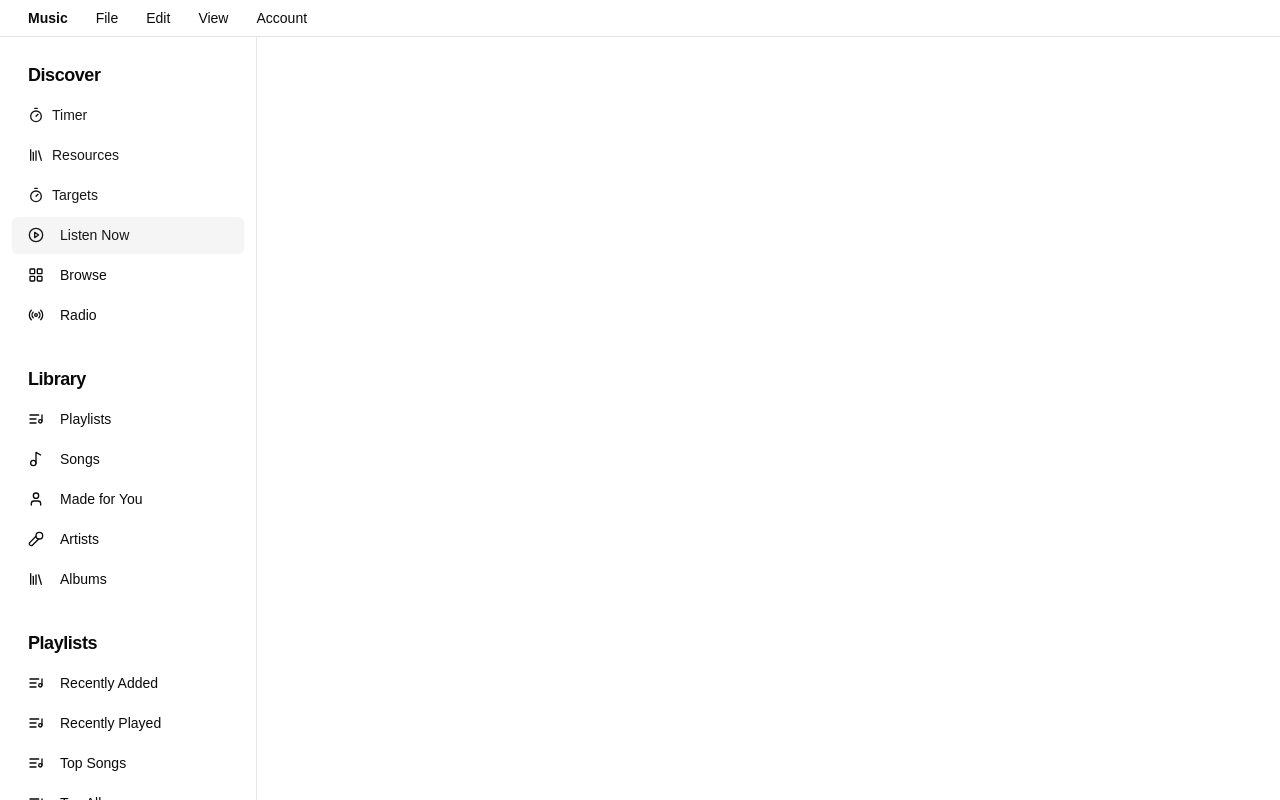
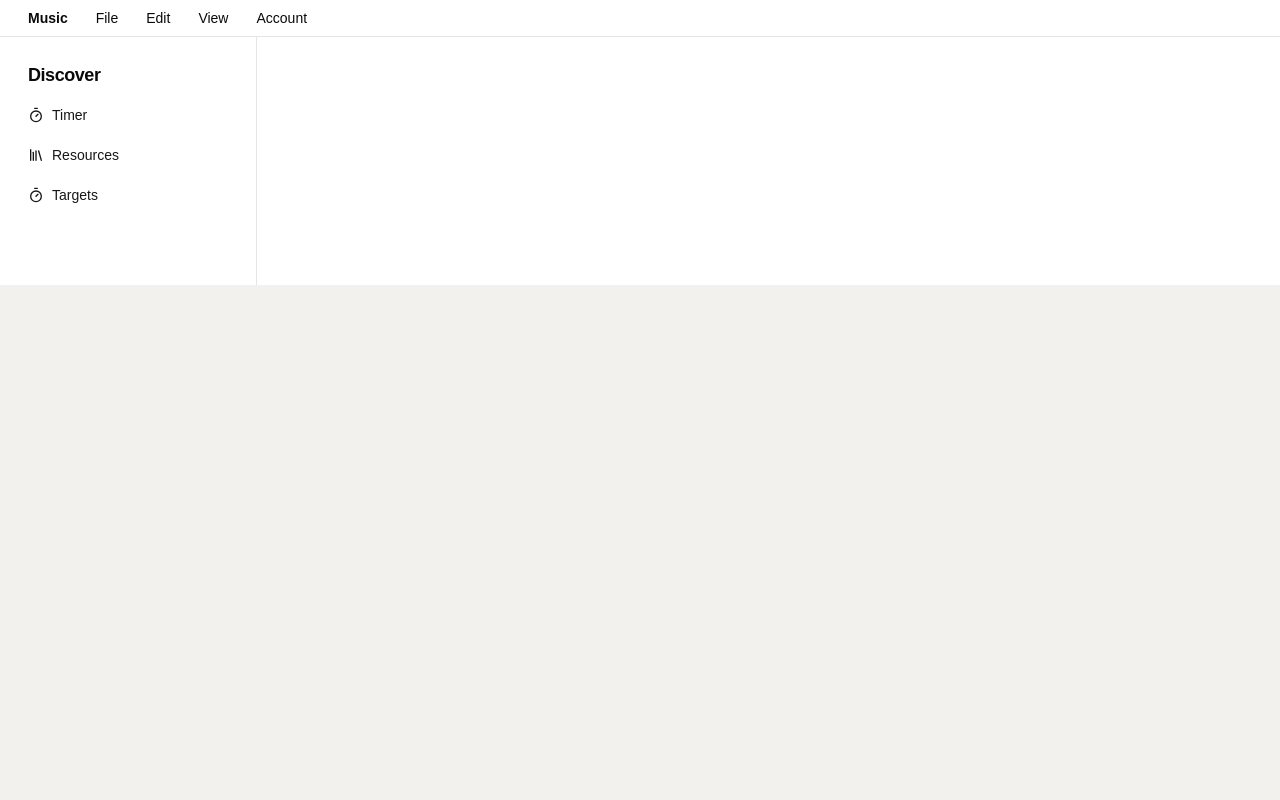
Before and after one commit to CodeMaster17/Trackit-Study-Tracker, a React (Vite) app in the folder client/: page /dashboard in a window 1280 px wide. Shown: the top 800 px of the page. Built offline with nearby package versions, Linux system fonts and the light colour scheme.

Commit message:
feat: Sidebar updated

```diff
--- a/client/src/components/Sidebar.tsx
+++ b/client/src/components/Sidebar.tsx
@@ -1,8 +1,7 @@
-import { Playlist } from "@/constants/playlists"
-import { cn } from "@/lib/utils"
-import { Button } from "./ui/button"
-import { ScrollArea } from "./ui/scroll-area"
+import { Playlist } from "@/constants/playlists";
+import { cn } from "@/lib/utils";
 import { SidebarRoutes } from '../routes/routes';
+import { Button } from "./ui/button";
 
 
 
@@ -30,186 +29,7 @@ export function Sidebar({ className, playlists }: SidebarProps) {
                                 </Button>
                             )
                         })}
-                        <Button variant="secondary" className="w-full justify-start">
-                            <svg
-                                xmlns="http://www.w3.org/2000/svg"
-                                viewBox="0 0 24 24"
-                                fill="none"
-                                stroke="currentColor"
-                                strokeWidth="2"
-                                strokeLinecap="round"
-                                strokeLinejoin="round"
-                                className="mr-2 h-4 w-4"
-                            >
-                                <circle cx="12" cy="12" r="10" />
-                                <polygon points="10 8 16 12 10 16 10 8" />
-                            </svg>
-                            Listen Now
-                        </Button>
-                        <Button variant="ghost" className="w-full justify-start">
-                            <svg
-                                xmlns="http://www.w3.org/2000/svg"
-                                viewBox="0 0 24 24"
-                                fill="none"
-                                stroke="currentColor"
-                                strokeWidth="2"
-                                strokeLinecap="round"
-                                strokeLinejoin="round"
-                                className="mr-2 h-4 w-4"
-                            >
-                                <rect width="7" height="7" x="3" y="3" rx="1" />
-                                <rect width="7" height="7" x="14" y="3" rx="1" />
-                                <rect width="7" height="7" x="14" y="14" rx="1" />
-                                <rect width="7" height="7" x="3" y="14" rx="1" />
-                            </svg>
-                            Browse
-                        </Button>
-                        <Button variant="ghost" className="w-full justify-start">
-                            <svg
-                                xmlns="http://www.w3.org/2000/svg"
-                                viewBox="0 0 24 24"
-                                fill="none"
-                                stroke="currentColor"
-                                strokeWidth="2"
-                                strokeLinecap="round"
-                                strokeLinejoin="round"
-                                className="mr-2 h-4 w-4"
-                            >
-                                <path d="M4.9 19.1C1 15.2 1 8.8 4.9 4.9" />
-                                <path d="M7.8 16.2c-2.3-2.3-2.3-6.1 0-8.5" />
-                                <circle cx="12" cy="12" r="2" />
-                                <path d="M16.2 7.8c2.3 2.3 2.3 6.1 0 8.5" />
-                                <path d="M19.1 4.9C23 8.8 23 15.1 19.1 19" />
-                            </svg>
-                            Radio
-                        </Button>
                     </div>
-                </div>
-                <div className="px-3 py-2">
-                    <h2 className="mb-2 px-4 text-lg font-semibold tracking-tight">
-                        Library
-                    </h2>
-                    <div className="space-y-1">
-                        <Button variant="ghost" className="w-full justify-start">
-                            <svg
-                                xmlns="http://www.w3.org/2000/svg"
-                                viewBox="0 0 24 24"
-                                fill="none"
-                                stroke="currentColor"
-                                strokeWidth="2"
-                                strokeLinecap="round"
-                                strokeLinejoin="round"
-                                className="mr-2 h-4 w-4"
-                            >
-                                <path d="M21 15V6" />
-                                <path d="M18.5 18a2.5 2.5 0 1 0 0-5 2.5 2.5 0 0 0 0 5Z" />
-                                <path d="M12 12H3" />
-                                <path d="M16 6H3" />
-                                <path d="M12 18H3" />
-                            </svg>
-                            Playlists
-                        </Button>
-                        <Button variant="ghost" className="w-full justify-start">
-                            <svg
-                                xmlns="http://www.w3.org/2000/svg"
-                                viewBox="0 0 24 24"
-                                fill="none"
-                                stroke="currentColor"
-                                strokeWidth="2"
-                                strokeLinecap="round"
-                                strokeLinejoin="round"
-                                className="mr-2 h-4 w-4"
-                            >
-                                <circle cx="8" cy="18" r="4" />
-                                <path d="M12 18V2l7 4" />
-                            </svg>
-                            Songs
-                        </Button>
-                        <Button variant="ghost" className="w-full justify-start">
-                            <svg
-                                xmlns="http://www.w3.org/2000/svg"
-                                viewBox="0 0 24 24"
-                                fill="none"
-                                stroke="currentColor"
-                                strokeWidth="2"
-                                strokeLinecap="round"
-                                strokeLinejoin="round"
-                                className="mr-2 h-4 w-4"
-                            >
-                                <path d="M19 21v-2a4 4 0 0 0-4-4H9a4 4 0 0 0-4 4v2" />
-                                <circle cx="12" cy="7" r="4" />
-                            </svg>
-                            Made for You
-                        </Button>
-                        <Button variant="ghost" className="w-full justify-start">
-                            <svg
-                                xmlns="http://www.w3.org/2000/svg"
-                                viewBox="0 0 24 24"
-                                fill="none"
-                                stroke="currentColor"
-                                strokeWidth="2"
-                                strokeLinecap="round"
-                                strokeLinejoin="round"
-                                className="mr-2 h-4 w-4"
-                            >
-                                <path d="m12 8-9.04 9.06a2.82 2.82 0 1 0 3.98 3.98L16 12" />
-                                <circle cx="17" cy="7" r="5" />
-                            </svg>
-                            Artists
-                        </Button>
-                        <Button variant="ghost" className="w-full justify-start">
-                            <svg
-                                xmlns="http://www.w3.org/2000/svg"
-                                viewBox="0 0 24 24"
-                                fill="none"
-                                stroke="currentColor"
-                                strokeWidth="2"
-                                strokeLinecap="round"
-                                strokeLinejoin="round"
-                                className="mr-2 h-4 w-4"
-                            >
-                                <path d="m16 6 4 14" />
-                                <path d="M12 6v14" />
-                                <path d="M8 8v12" />
-                                <path d="M4 4v16" />
-                            </svg>
-                            Albums
-                        </Button>
-                    </div>
-                </div>
-                <div className="py-2">
-                    <h2 className="relative px-7 text-lg font-semibold tracking-tight">
-                        Playlists
-                    </h2>
-                    <ScrollArea className="h-[300px] px-1">
-                        <div className="space-y-1 p-2">
-                            {playlists?.map((playlist, i) => (
-                                <Button
-                                    key={`${playlist}-${i}`}
-                                    variant="ghost"
-                                    className="w-full justify-start font-normal"
-                                >
-                                    <svg
-                                        xmlns="http://www.w3.org/2000/svg"
-                                        viewBox="0 0 24 24"
-                                        fill="none"
-                                        stroke="currentColor"
-                                        strokeWidth="2"
-                                        strokeLinecap="round"
-                                        strokeLinejoin="round"
-                                        className="mr-2 h-4 w-4"
-                                    >
-                                        <path d="M21 15V6" />
-                                        <path d="M18.5 18a2.5 2.5 0 1 0 0-5 2.5 2.5 0 0 0 0 5Z" />
-                                        <path d="M12 12H3" />
-                                        <path d="M16 6H3" />
-                                        <path d="M12 18H3" />
-                                    </svg>
-                                    {playlist}
-                                </Button>
-                            ))}
-                        </div>
-                    </ScrollArea>
                 </div>
             </div>
         </div>
```
